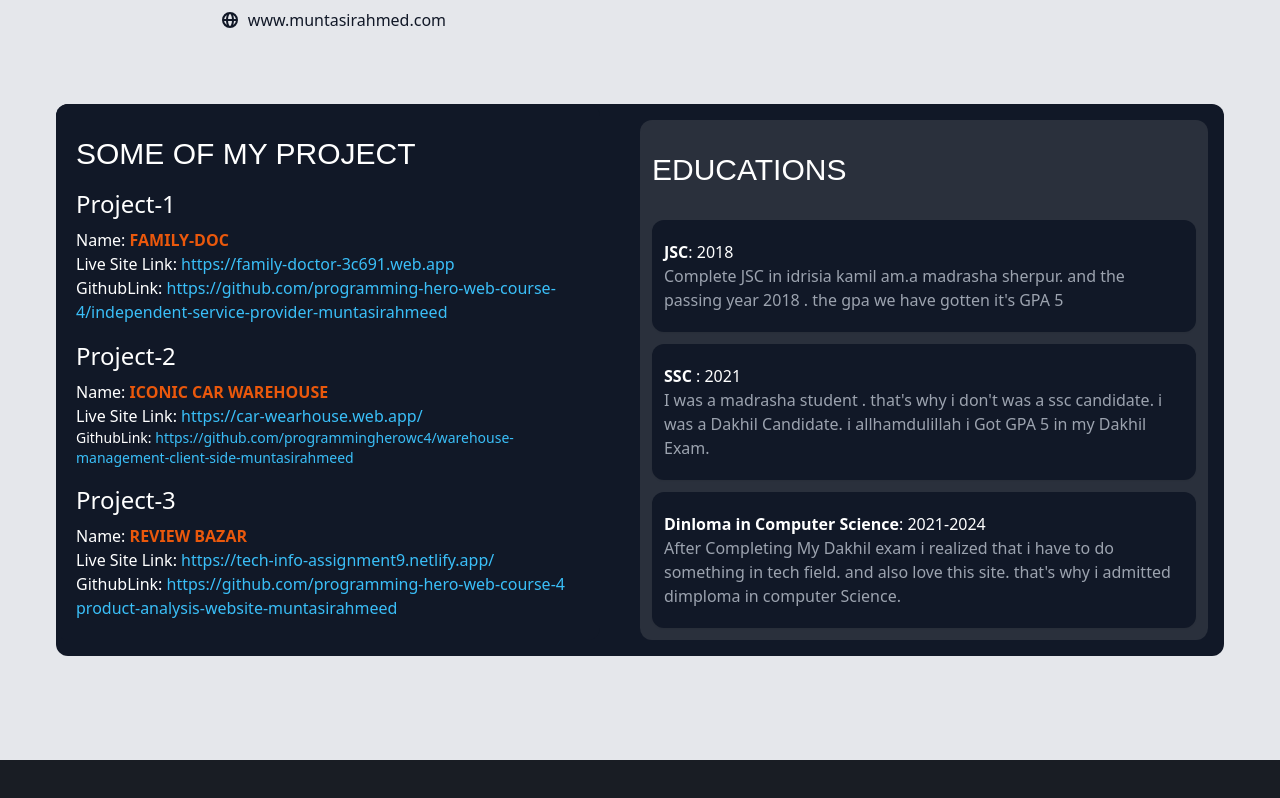
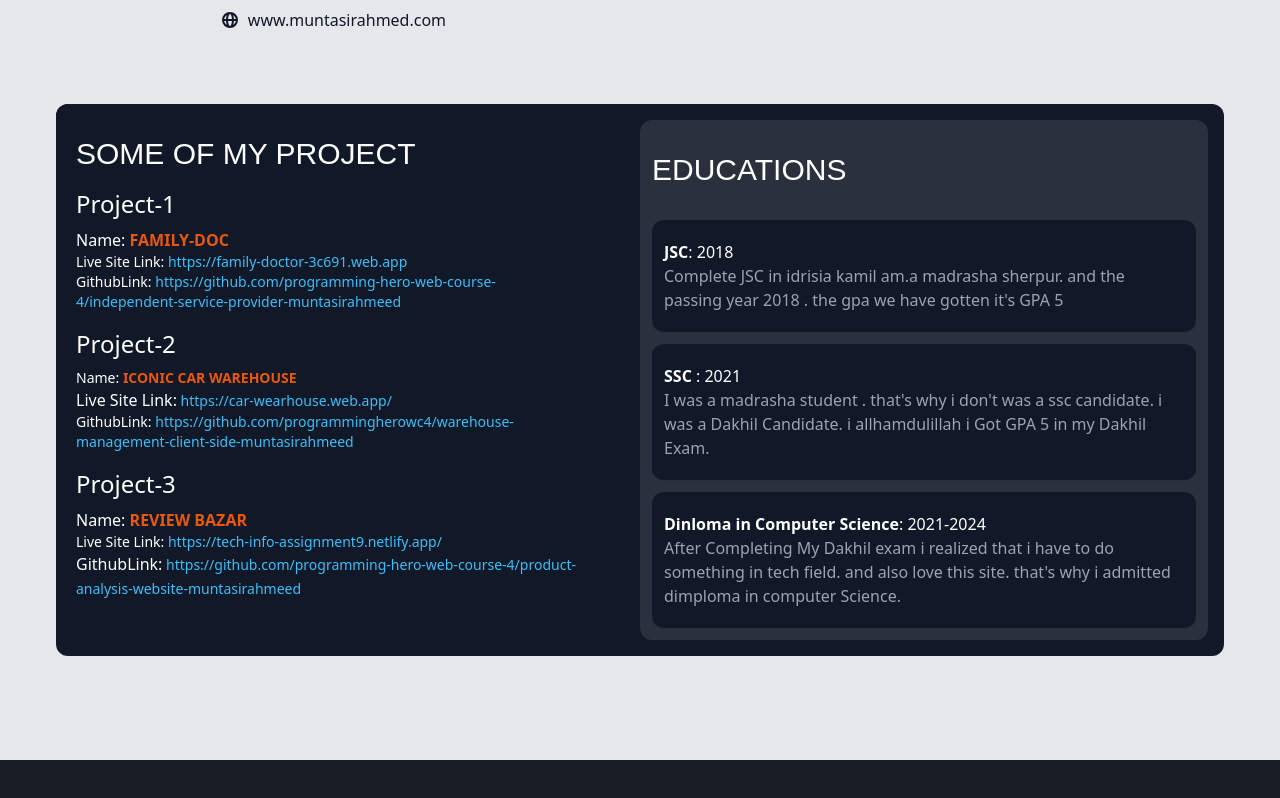
Before and after one commit to developer-build/pionec-menufecturer-client, a React (Create React App) app: page /my-portfolio in a window 1280 px wide. Shown: the part 636-1434 px from the top of the page. Built offline with nearby package versions, Linux system fonts and the light colour scheme; no server answers.

Commit message:
assignment done with all requirement's

```diff
--- a/src/pages/Dashboard/DeleteModal.js
+++ b/src/pages/Dashboard/DeleteModal.js
@@ -15,7 +15,7 @@ const DeleteModal = ({ order, setDeleteOrder, refetch }) => {
   };
   return (
     <div className=" text-secondary">
-      <input type="checkbox" id="my-modal-6" className="modal-toggle" />
+      <input type="checkbox" id="delete-order" className="modal-toggle" />
       <div className="modal modal-bottom sm:modal-middle">
         <div className="modal-box bg-neutral">
           <h3 className="font-semibold text-gray-300 text-center font-koulen text-4xl capitalize ">
@@ -27,7 +27,7 @@ const DeleteModal = ({ order, setDeleteOrder, refetch }) => {
           </p>
           <div className="flex justify-center modal-action">
             <label
-              htmlFor="my-modal-7"
+              htmlFor="delete-order"
               className="btn bg-green-700 hover:bg-green-800 text-gray-300"
             >
               Close Action
--- a/src/pages/Dashboard/ManageProducts.js
+++ b/src/pages/Dashboard/ManageProducts.js
@@ -27,7 +27,8 @@ const ManageProducts = () => {
       }
       return res.json();
     })
-  );
+    );
+  const srotedProducts = [...products].reverse()
   if (isLoading) {
     return <Spinner />;
   }
@@ -51,7 +52,7 @@ const ManageProducts = () => {
             </thead>
             <tbody>
               {/* <!-- row 1 --> */}
-              {products.map((product, index) => (
+              {srotedProducts.map((product, index) => (
                 <ProductsRow
                   key={index}
                   index={index}
--- a/src/pages/Dashboard/OrderRow.js
+++ b/src/pages/Dashboard/OrderRow.js
@@ -23,7 +23,7 @@ const OrderRow = ({ order, index, setDeleteOrder }) => {
           <>
             <label
               onClick={() => setDeleteOrder(order)}
-              htmlFor="my-modal-6"
+              htmlFor="delete-order"
               className="btn modal-button btn-sm btn-error"
             >
               Cancel
--- a/src/pages/Dashboard/ProductsRow.js
+++ b/src/pages/Dashboard/ProductsRow.js
@@ -19,7 +19,7 @@ const ProductsRow = ({ index, product, setDeleteProduct }) => {
       <td className="capitalize font-semibold text-gray-600">
         <label
           onClick={() => setDeleteProduct(product)}
-          htmlFor="my-modal-7"
+          htmlFor="delete-product-modal"
           className="btn  btn-sm btn-error modal-button"
         >
           delete
--- a/src/pages/Home/SingleTool.js
+++ b/src/pages/Home/SingleTool.js
@@ -13,8 +13,8 @@ const SingleTool = ({ tool }) => {
     description,
   } = tool;
   return (
-    <div className="bg-white p-2 border-[1px] border-secondary rounded-xl">
-      <div className="bg-white  text-neutral rounded-xl">
+    <div className="bg-white p-2 border-[1px] w-[350px] border-secondary rounded-xl">
+      <div className="bg-white  text-neutral rounded-xl relative">
         <div className="p-2 rounded-lg border-[2px] border-secondary bg-white">
           <img className="w-full  h-72  mb-2 p-4 " src={img} alt="" />
         </div>
@@ -45,12 +45,12 @@ const SingleTool = ({ tool }) => {
             <span className="font-bold text-primary text-[16px]">$25</span>
           </h2>
         </div>
-        <p className="text-gray-500 text-sm mt-3 ">
+        <p className="text-gray-500 text-sm mt-3 h-14 overflow-ellipsis ">
           {description.slice(0, 135)}
         </p>
         <button
           onClick={() => navigate(`/purchase/${_id}`)}
-          className="btn bg-neutral w-full mt-4 text-white"
+          className="btn bg-neutral  w-full mt-4 text-white"
         >
           Place Order
         </button>
--- a/src/pages/MyPortfolio.js
+++ b/src/pages/MyPortfolio.js
@@ -125,26 +125,33 @@ const MyPortfolio = () => {
                       Family-Doc
                     </span>{" "}
                   </p>
-                  <p className="texpt-sm">
+                  <p className="text-sm">
                     {" "}
                     Live Site Link:
-                    <span className="lowercase  text-info">
+                    <a
+                      href="https://family-doctor-3c691.web.app"
+                      className="lowercase text-sm text-info"
+                    >
                       {" "}
                       https://family-doctor-3c691.web.app
-                    </span>{" "}
+                    </a>{" "}
                   </p>
-                  <p className="texpt-sm">
+
+                  <p className="text-sm">
                     {" "}
                     GithubLink:
-                    <span className="lowercase  text-info">
+                    <a
+                      href="https://github.com/programming-hero-web-course-4/independent-service-provider-muntasirahmeed"
+                      className="lowercase text-sm text-info"
+                    >
                       {" "}
                       https://github.com/programming-hero-web-course-4/independent-service-provider-muntasirahmeed
-                    </span>{" "}
+                    </a>{" "}
                   </p>
                 </div>
                 <div className="mt-4 w-full">
                   <h1 className="text-2xl mb-2">Project-2</h1>
-                  <p className="texpt-sm">
+                  <p className="text-sm">
                     {" "}
                     Name:
                     <span className="uppercase font-bold text-primary">
@@ -155,18 +162,24 @@ const MyPortfolio = () => {
                   <p>
                     {" "}
                     Live Site Link:
-                    <span className="lowercase  text-info">
+                    <a
+                      href="https://car-wearhouse.web.app/"
+                      className="lowercase text-sm text-info"
+                    >
                       {" "}
                       https://car-wearhouse.web.app/
-                    </span>{" "}
+                    </a>{" "}
                   </p>
                   <p className="text-sm overflow-clip">
                     {" "}
                     GithubLink:
-                    <span className="lowercase text-info">
+                    <a
+                      href="https://github.com/ProgrammingHeroWC4/warehouse-management-client-side-muntasirahmeed"
+                      className="lowercase text-info"
+                    >
                       {" "}
                       https://github.com/ProgrammingHeroWC4/warehouse-management-client-side-muntasirahmeed
-                    </span>{" "}
+                    </a>{" "}
                   </p>
                 </div>
                 <div className="mt-4">
@@ -179,22 +192,27 @@ const MyPortfolio = () => {
                       Review Bazar
                     </span>{" "}
                   </p>
-                  <p className="texp-sm">
+                  <p className="text-sm">
                     {" "}
                     Live Site Link:
-                    <span className="lowercase  text-info">
+                    <a
+                      href="https://tech-info-assignment9.netlify.app/"
+                      className="lowercase text-sm text-info"
+                    >
                       {" "}
                       https://tech-info-assignment9.netlify.app/
-                    </span>{" "}
+                    </a>{" "}
                   </p>
                   <p className="texp-sm">
                     {" "}
                     GithubLink:
-                    <span className="lowercase  text-info">
+                    <a
+                      href="https://github.com/programming-hero-web-course-4/product-analysis-website-muntasirahmeed"
+                      className="lowercase text-sm text-info"
+                    >
                       {" "}
-                      https://github.com/programming-hero-web-course-4 <br />{" "}
-                      product-analysis-website-muntasirahmeed
-                    </span>{" "}
+                      https://github.com/programming-hero-web-course-4/product-analysis-website-muntasirahmeed
+                    </a>{" "}
                   </p>
                 </div>
               </div>
@@ -212,14 +230,19 @@ const MyPortfolio = () => {
               </h1>
               <h1 className="bg-accent text-white shadow-sm py-5 px-3 rounded-xl mb-3">
                 <span className="font-bold">SSC </span>: <span>2021</span>
-                <p  className="text-gray-400">
-                  I was a madrasha student . that's why i don't was a ssc candidate. i was a Dakhil Candidate. i allhamdulillah i Got GPA 5 in my Dakhil Exam.
+                <p className="text-gray-400">
+                  I was a madrasha student . that's why i don't was a ssc
+                  candidate. i was a Dakhil Candidate. i allhamdulillah i Got
+                  GPA 5 in my Dakhil Exam.
                 </p>
               </h1>
               <h1 className="bg-accent text-white shadow-sm py-5 px-3 rounded-xl mb-3">
-                <span className="font-bold">Dinloma in Computer Science</span>: <span>2021-2024</span>
+                <span className="font-bold">Dinloma in Computer Science</span>:{" "}
+                <span>2021-2024</span>
                 <p className="text-gray-400">
-                  After Completing My Dakhil exam i realized that i have to do something in tech field. and also love this site. that's why i admitted dimploma in computer Science.
+                  After Completing My Dakhil exam i realized that i have to do
+                  something in tech field. and also love this site. that's why i
+                  admitted dimploma in computer Science.
                 </p>
               </h1>
             </div>
```
Also changed, not shown: src/pages/Dashboard/DeleteProductModal.js (+4 -4 lines).
